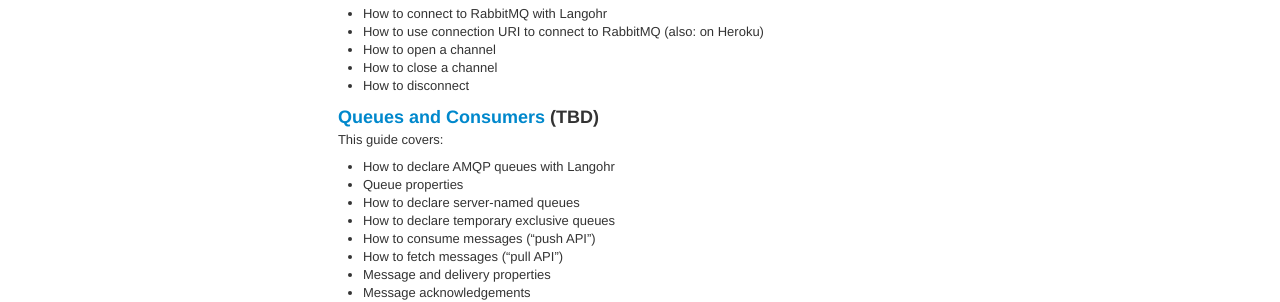
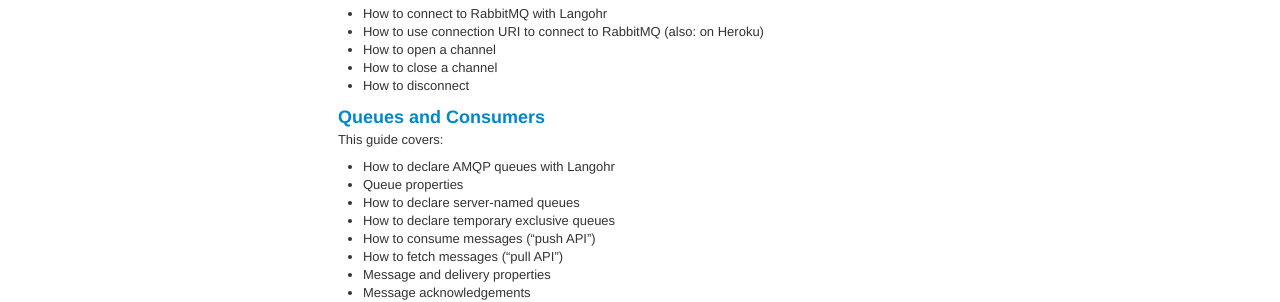
Before and after one commit to glorphindale/langohr.docs, a Jekyll site: the page built from articles/guides.md, in a window 1280 px wide. Shown: the part 470-772 px from the top of the page. Built offline with Jekyll 4.4.1, drawn with Linux system fonts in a browser that asks for light colours; some web fonts are replaced.

Commit message:
No longer TBD

```diff
--- a/articles/guides.md
+++ b/articles/guides.md
@@ -41,7 +41,7 @@
  * How to disconnect
 
 
-### [Queues and Consumers](/articles/queues.html) (TBD)
+### [Queues and Consumers](/articles/queues.html)
 
 This guide covers:
 
```
